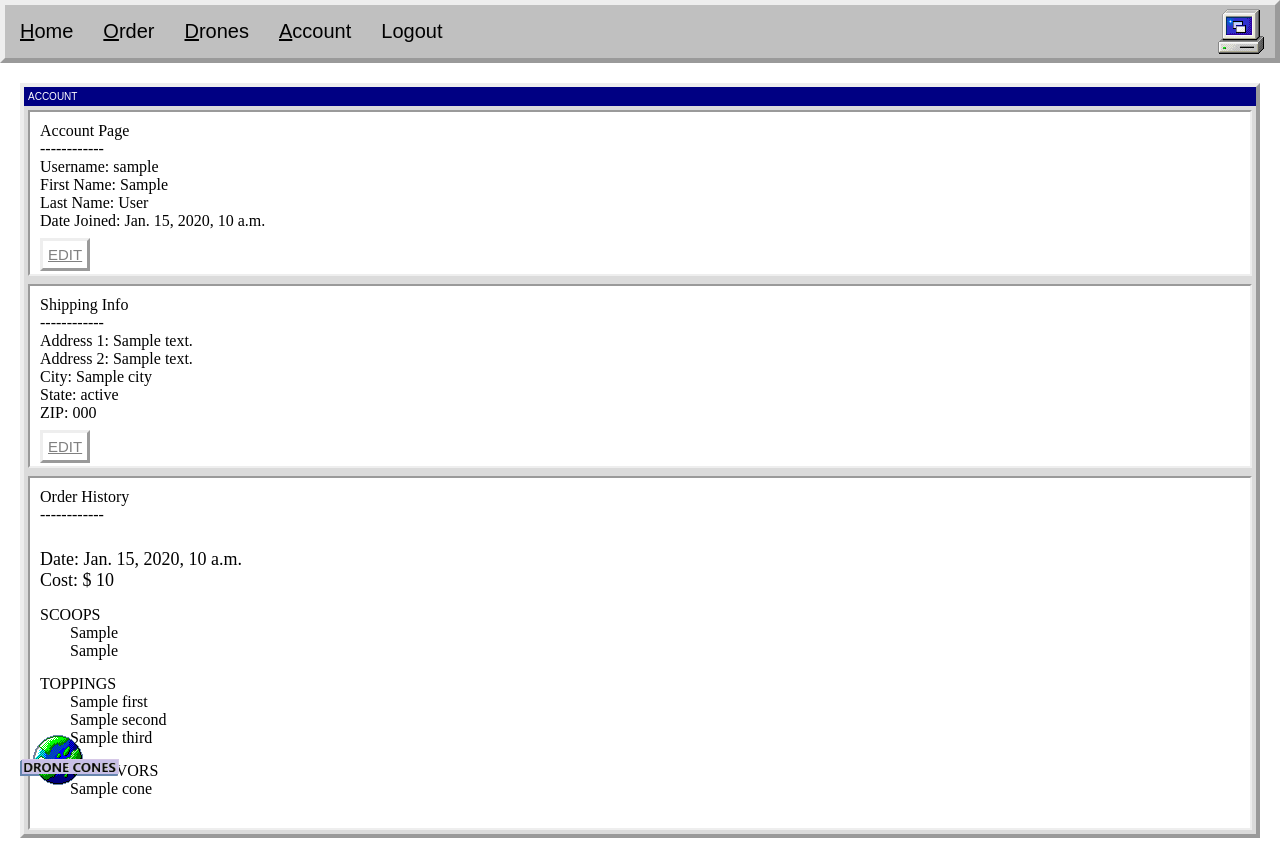
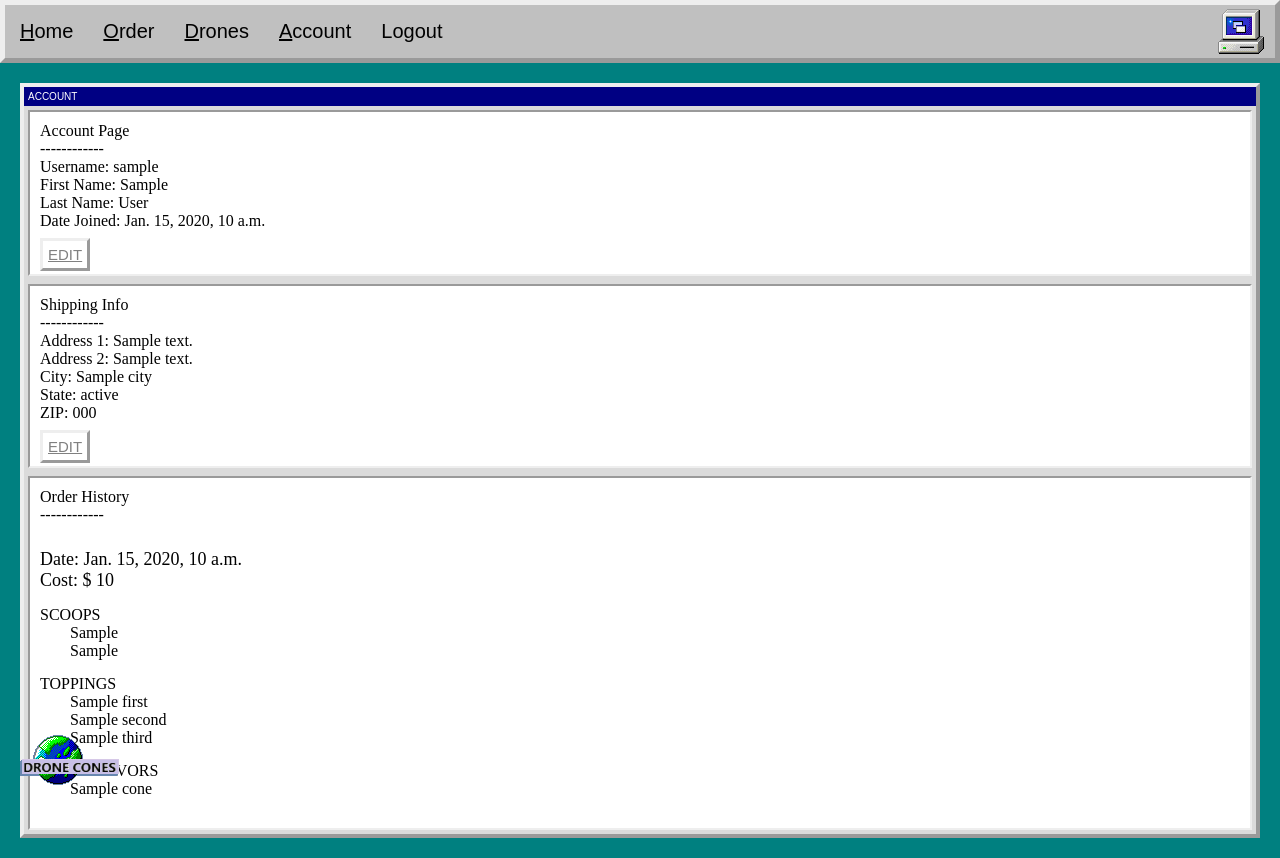
Before and after one commit to ryanc3412/Cowpokes_Drone_Cones, a Django app: template drone_cones/templates/drone_cones/account_page.html in a window 1280 px wide. Run offline with Django 4.2, Linux system fonts and the light colour scheme; the template is opened without the code that fills it: most values are stand-ins (such as "Sample title", 1, 10 or a date in 2020).

Commit message:
changed background color for accountpage

```diff
--- a/drone_cones/templates/drone_cones/account_page.html
+++ b/drone_cones/templates/drone_cones/account_page.html
@@ -9,7 +9,7 @@
     <link rel="stylesheet" type="text/css" href="{% static 'drone_cones/style.css' %}"/>
 </head>
 
-<body>
+<body style="background-color: #008080">
 
     <div class="topnav">
         <a href="{% url 'drone_cones:home' %}"> <u>H</u>ome </a>
@@ -131,11 +131,5 @@
                 {% endfor %}
             </div>
         </div>
-    </div>
-
-
-
-
-
 </body>
 </html>
```
